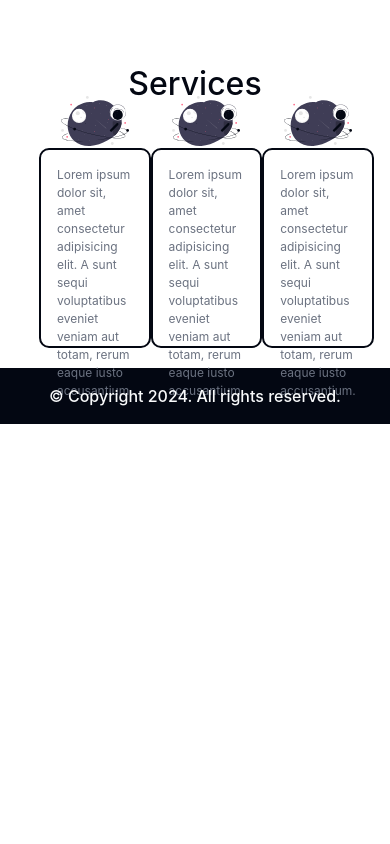
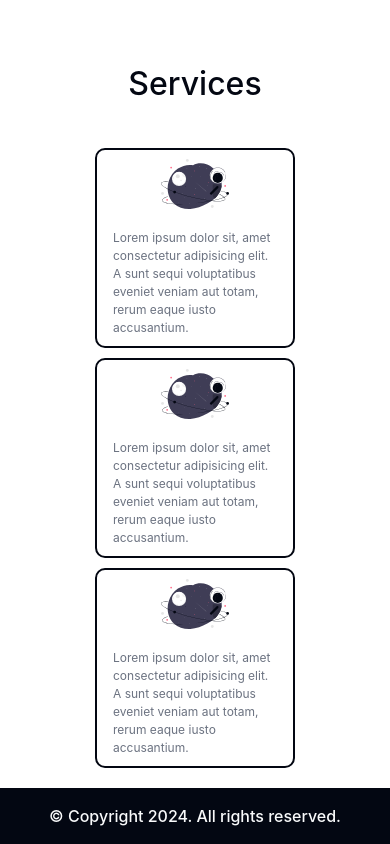
Before and after one commit to satyam73/search-colors, a React (Vite) app: page / in a window 390 px wide. Shown: the part 1315-2159 px from the top of the page. Before the commit the page ends 1739 px from the top, so only its background shows below. Built offline with nearby package versions, Linux system fonts and the light colour scheme.

Commit message:
styles: add responsive to services section and footer

```diff
--- a/src/components/Footer/footer.module.css
+++ b/src/components/Footer/footer.module.css
@@ -8,4 +8,5 @@
   padding: 0 1rem;
   font-size: 1rem;
   font-weight: 500;
+  text-align: center;
 }
--- a/src/components/ServicesSection/servicesSection.module.css
+++ b/src/components/ServicesSection/servicesSection.module.css
@@ -22,3 +22,12 @@
   display: flex;
   justify-content: space-around;
 }
+
+@media (width<=1024px){
+  .services-section__main {
+    display: flex;
+    justify-content: center;
+    flex-wrap: wrap;
+    gap: 10px;
+  }
+}
```
